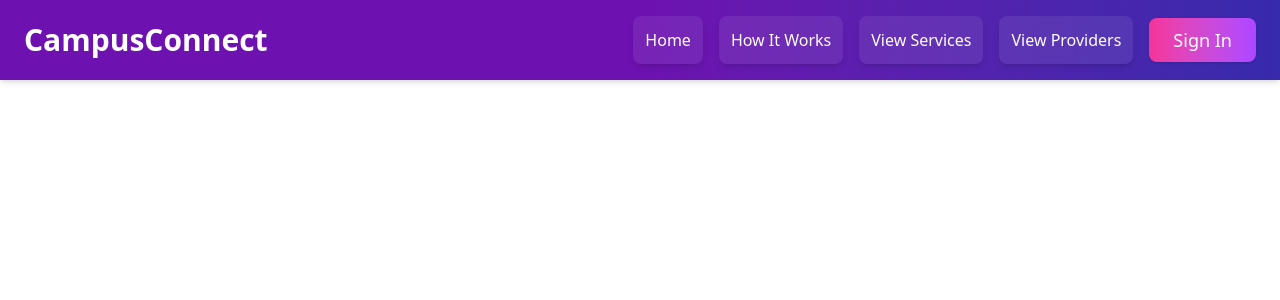
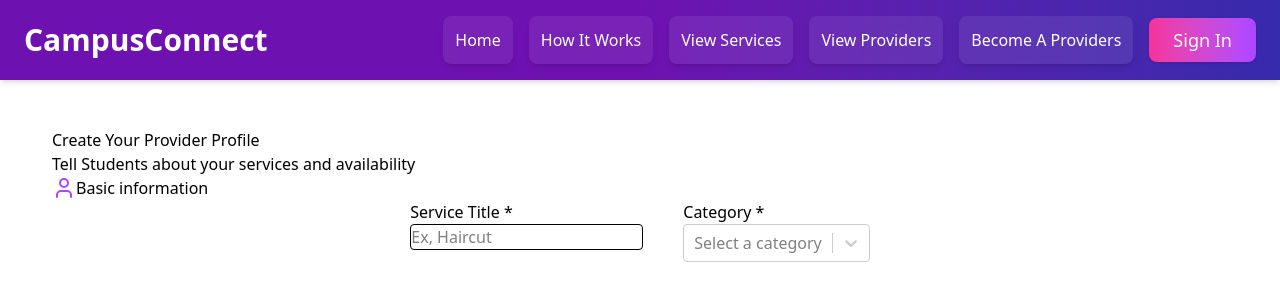
Before and after one commit to Chinomso-Augustine/Chino-Work, a React (Vite) app in the folder Projects/campusconnect/: page /ProvidersForm in a window 1280 px wide. Shown: the top 300 px of the page. Built offline with nearby package versions, Linux system fonts and the light colour scheme.

Commit message:
working on forms

```diff
--- a/Projects/campusconnect/package.json
+++ b/Projects/campusconnect/package.json
@@ -15,6 +15,7 @@
     "react": "^19.1.0",
     "react-dom": "^19.1.0",
     "react-router-dom": "^7.6.3",
+    "react-select": "^5.10.2",
     "tailwindcss": "^4.1.11"
   },
   "devDependencies": {
--- a/Projects/campusconnect/src/App.tsx
+++ b/Projects/campusconnect/src/App.tsx
@@ -4,6 +4,7 @@ import Home from './components/Home/home.jsx'
 import HowItWorks from "./components/How It works/Works.jsx"
 import Services from "./components/Services/Services.jsx"
 import Providers from "./components/Providers/Providers.jsx"
+import ProvidersForm from "./components/Providers/ProvidersForm.jsx"
 
 
 function App() {
@@ -15,6 +16,7 @@ function App() {
         <Route path="/Work" element={<HowItWorks />} />
         <Route path="/Services" element={<Services />}/>
         <Route path="/Providers" element={<Providers />}/>
+        <Route path="/ProvidersForm" element={<ProvidersForm />}/>
       </Routes>
     </Router>
   )
--- a/Projects/campusconnect/src/components/Navbar/Nav.jsx
+++ b/Projects/campusconnect/src/components/Navbar/Nav.jsx
@@ -12,6 +12,8 @@ function Navbar() {
     { label: "How It Works", href: "/work" },
     { label: "View Services", href: "/Services" },
     { label: "View Providers", href: "/Providers" },
+    { label: "Become A Providers", href: "/ProvidersForm" },
+
   ];
 
   return (
--- /dev/null
+++ b/Projects/campusconnect/src/components/Providers/ProvidersForm.jsx
@@ -0,0 +1,47 @@
+import Select from 'react-select'
+import { Search, User } from "lucide-react";
+
+const category = [
+    "Personal Care",
+    "Academic Help",
+    "Tech Support",
+    "Transportation Repair",
+    "Creative Service",
+    "Event & Lifestyle",
+]
+
+const ProvidersForm = () => {
+
+    const userOptions = category.map(list => ({
+        value: list,
+        label: list
+    }));
+    return (
+        <div className="py-12 p-13 mt-20">
+            <div>
+                <h1> Create Your Provider Profile</h1>
+                <p> Tell Students about your services and availability</p>
+            </div>
+
+            {/**form info */}
+            <div>
+                <div className="flex"> <User className="text-purple-500 " /><h1> Basic information </h1></div>
+                <form action={Search} className="flex gap-10 justify-center">
+                    <div>
+                        <h2> Service Title * </h2>
+                        <input name="query" placeholder="Ex, Haircut" className="bg-black-400 border rounded-sm text-black " />
+                    </div>
+
+                    <div>
+                        <h2> Category * </h2>
+                        <Select options={userOptions} placeholder="Select a category" />
+                    </div>
+                </form>
+
+            </div>
+        </div>
+
+    )
+}
+
+export default ProvidersForm;
```
Also changed, not shown: 1 other file (tests, documents, lock files or other folders).
